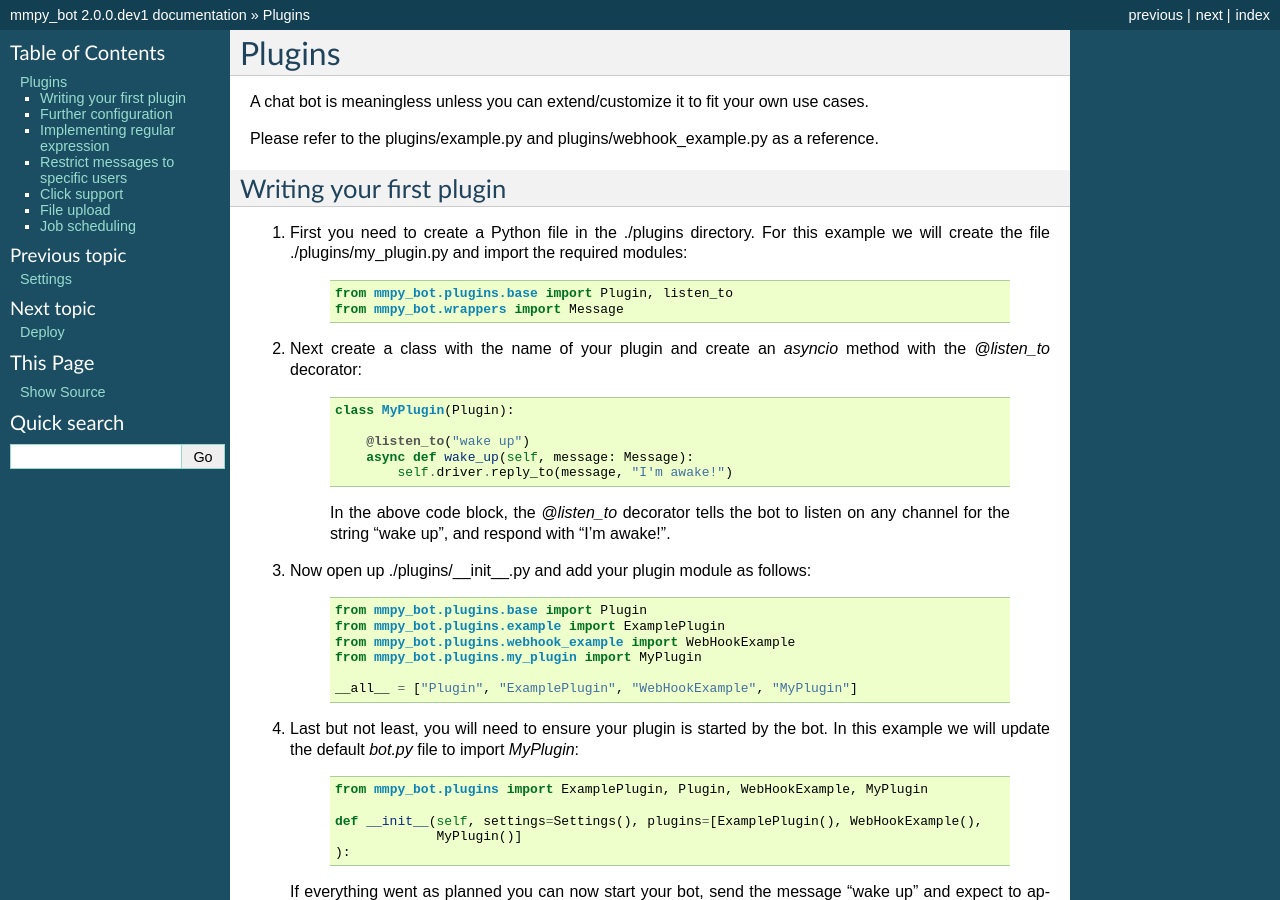
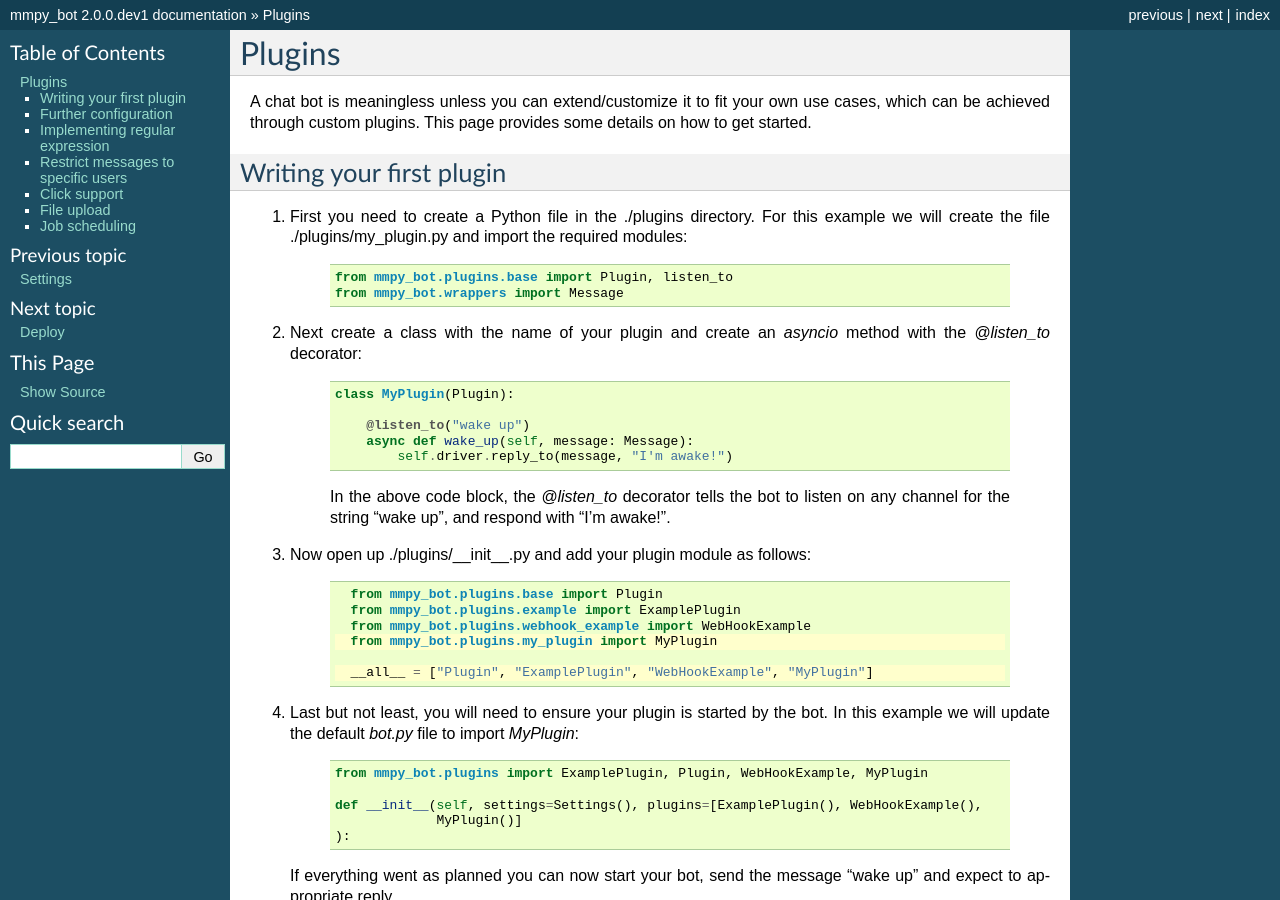
Before and after one commit to attzonko/mmpy_bot, a Sphinx documentation site: the page built from docs/plugins.rst, in a window 1280 px wide and 900 px high. Built offline with Sphinx 7.4.7, drawn with Linux system fonts in a browser that asks for light colours.

Commit message:
Update plugins.rst

```diff
--- a/docs/plugins.rst
+++ b/docs/plugins.rst
@@ -1,9 +1,7 @@
 Plugins
 =======
 
-A chat bot is meaningless unless you can extend/customize it to fit your own use cases.
-
-Please refer to the plugins/example.py and plugins/webhook_example.py as a reference.
+A chat bot is meaningless unless you can extend/customize it to fit your own use cases, which can be achieved through custom plugins. This page provides some details on how to get started.
 
 Writing your first plugin
 -------------------------
```
Also changed, not shown: other parts of docs/plugins.rst (+1 -0 lines).
